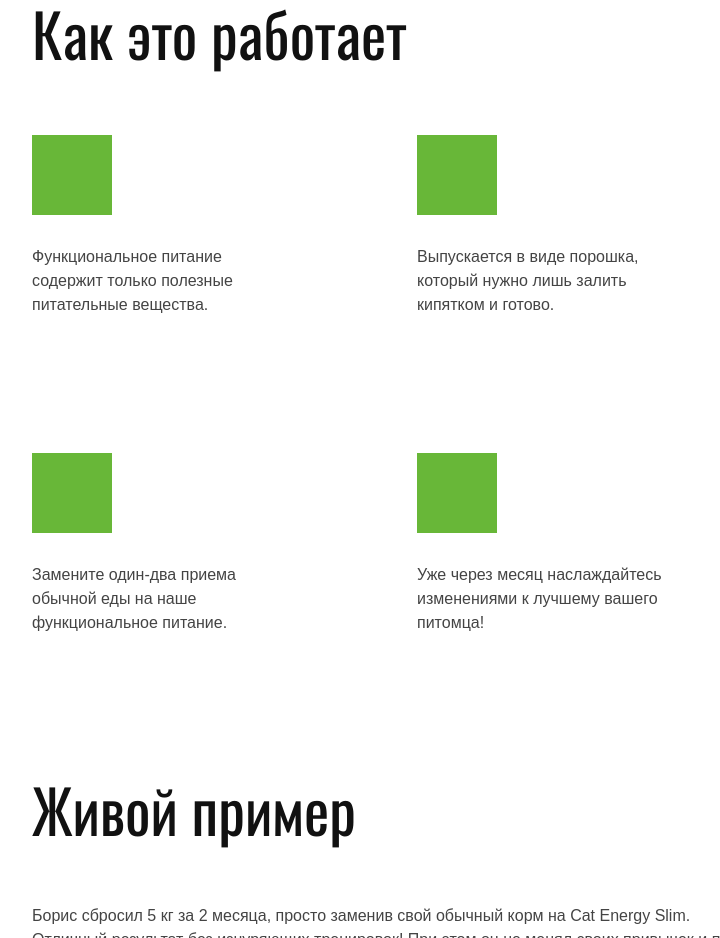
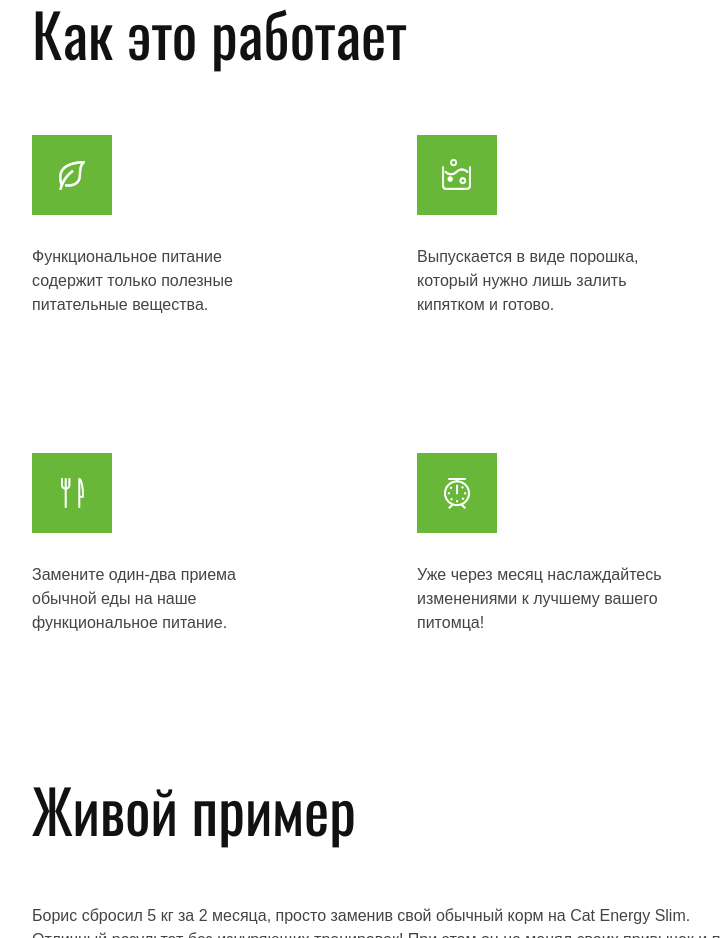
Before and after one commit to Lana-nnov/398413-cat-energy, a website: page source/index.html in a window 1280 px wide. Shown: the part 1753-2691 px from the top of the page, without its empty margins (254-974 px from the left). Drawn offline with nearby package versions, Linux system fonts and the light colour scheme; files that its build step writes are made by us from their sources.

Commit message:
Добавлены иконки для блока преимуществ

```diff
--- a/source/sass/blocks/advantages.scss
+++ b/source/sass/blocks/advantages.scss
@@ -39,6 +39,41 @@
     width: 60px;
     height: 60px;
     background-color: #68b738;
+  }
+
+  &::after {
+    content: "";
+    position: absolute;
+    top: 0;
+    left: 0;
+    width: 60px;
+    height: 60px;
+    background-position: center center;
+    background-repeat: no-repeat;
+  }
+}
+
+.advantages__item--usefull {
+  &::after {
+    background-image: url("../img/advantage-leaf@1x.png");
+  }
+}
+
+.advantages__item--fast {
+  &::after {
+    background-image: url("../img/advantage-powder@1x.png");
+  }
+}
+
+.advantages__item--easy {
+  &::after {
+    background-image: url("../img/advantage-dining@1x.png");
+  }
+}
+
+.advantages__item--goodly {
+  &::after {
+    background-image: url("../img/advantage-clock@1x.png");
   }
 }
 
@@ -85,6 +120,11 @@
     height: 80px;
     background-color: #68b738;
   }
+
+  .advantages__item::after {
+    width: 80px;
+    height: 80px;
+  }
 }
 
 @media (min-width: $desktop-width) {
```
